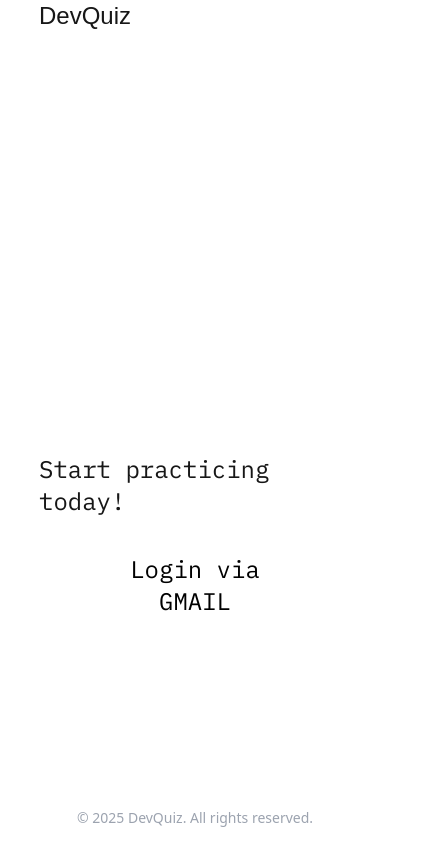
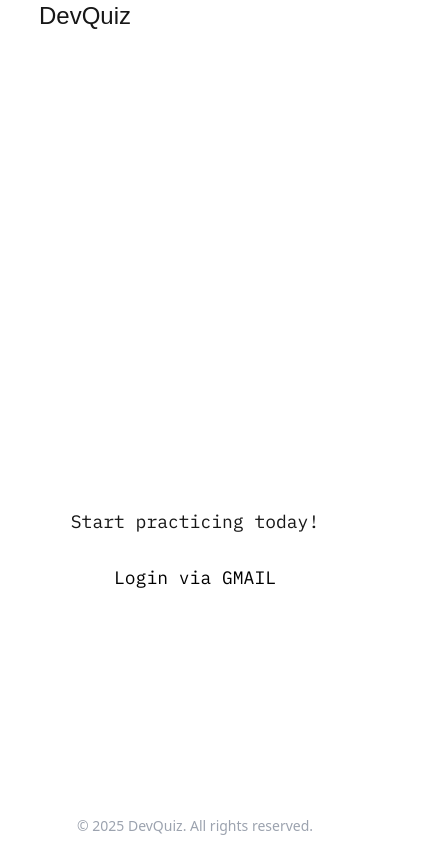
Before and after one commit to BChainbuddy/DevelopmentQuiz, a Next.js app: page / in a window 390 px wide. Shown: the whole page, 435 px wide, since content can reach past the window. Built offline with nearby package versions, Linux system fonts and the light colour scheme; a web font is replaced by a local one.

Commit message:
updated responsivness of landing page

```diff
--- a/src/app/page.tsx
+++ b/src/app/page.tsx
@@ -5,14 +5,18 @@ export default function Home() {
   return (
     <>
       <div className="font-ibmPlexMono flex flex-col items-center flex-1 justify-evenly">
-        <div className="flex flex-col items-center justify-center gap-y-6">
-          <p className="text-7xl text-center text-white">Development Quiz</p>
-          <p className="text-xl text-center w-[30rem] text-[#FFFFFF95]">
+        <div className="flex flex-col items-center justify-center md:gap-y-6 gap-y-4">
+          <p className="lg:text-7xl md:text-6xl text-3xl text-center text-white font-bold">
+            Development Quiz
+          </p>
+          <p className="lg:text-xl md:text-lg text-base text-center md:w-[30rem] md:max-w-[30rem] w-[80vw] max-w-[15rem] text-[#FFFFFF95]">
             your go-to quiz app to sharpen your knowledge of web development
           </p>
         </div>
         <div className="flex flex-col items-center justify-center gap-y-4">
-          <p className="text-2xl">Start practicing today!</p>
+          <p className="lg:text-2xl md:text-xl text-lg md:text-start text-center">
+            Start practicing today!
+          </p>
           <LoginButton />
         </div>
       </div>
--- a/src/components/LandingPage/Footer.tsx
+++ b/src/components/LandingPage/Footer.tsx
@@ -1,6 +1,6 @@
 export default function Footer() {
   return (
-    <footer className="text-white py-4 text-center text-sm">
+    <footer className="text-white md:py-4 py-2 text-center text-sm">
       <p>
         Built by{" "}
         <a
@@ -12,7 +12,7 @@ export default function Footer() {
           bchainbuddy (Jaka Potokar)
         </a>
       </p>
-      <div className="mt-2">
+      <div className="mt-2 md:block hidden">
         <a
           href="https://github.com/BChainbuddy"
           target="_blank"
--- a/src/components/LandingPage/LoginButton.tsx
+++ b/src/components/LandingPage/LoginButton.tsx
@@ -5,7 +5,7 @@ import { signIn } from "next-auth/react";
 export default function LoginButton() {
   return (
     <button
-      className="text-2xl px-14 py-5 rounded-3xl bg-[#FFFFFF90] text-black hover:bg-[#FFF] transition-all duration-300 ease-in-out"
+      className="lg:text-2xl lg:px-14 lg:py-5 md:text-xl md:px-12 md:py-4 text-lg px-6 py-3 rounded-3xl bg-[#FFFFFF90] text-black hover:bg-[#FFF] transition-all duration-300 ease-in-out"
       onClick={() => signIn("google", { callbackUrl: "/game" })}
     >
       Login via GMAIL
```
